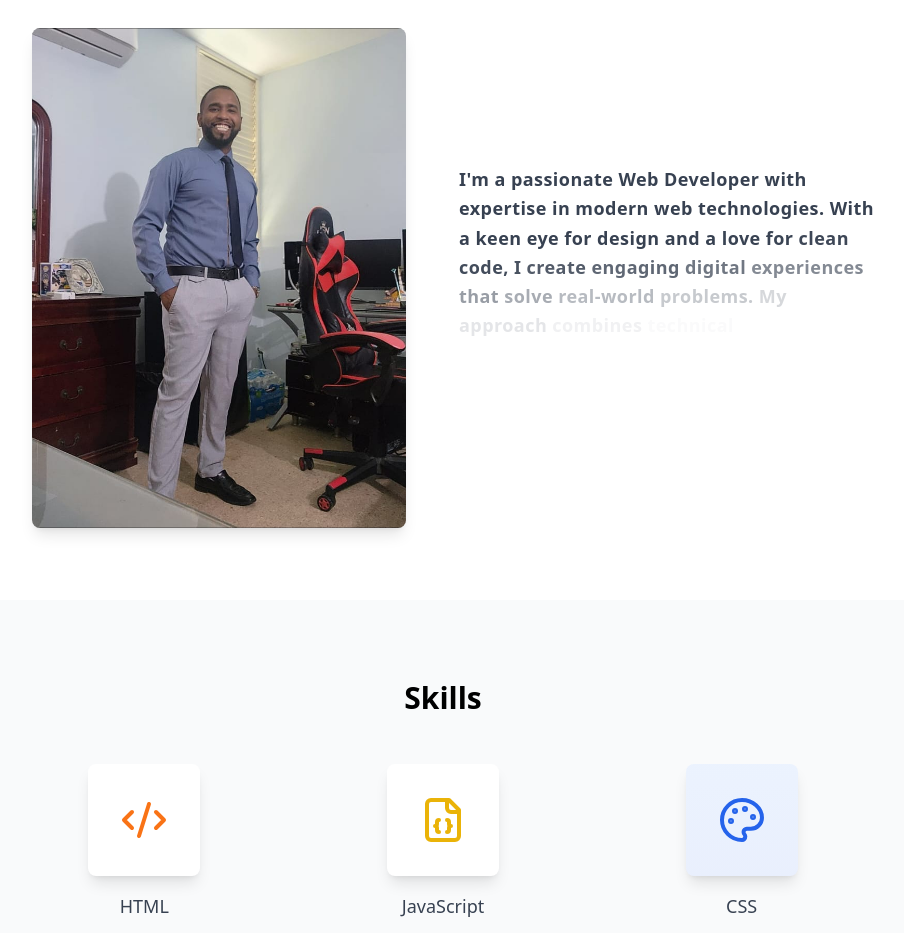
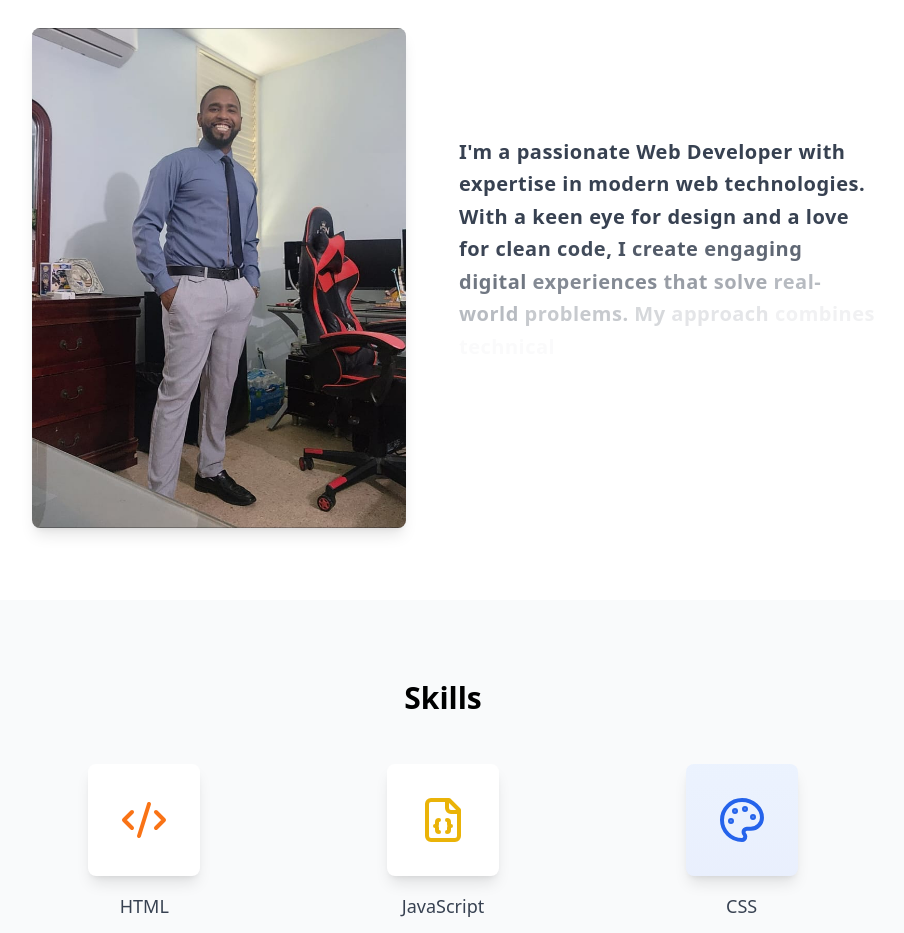
Before and after one commit to Ferny121991/Portafolio, a React (Vite) app: page / in a window 1280 px wide. Shown: the part 920-1853 px from the top of the page, without its empty margins (197-1101 px from the left). Built offline with nearby package versions, Linux system fonts and the light colour scheme.

Commit message:
cambio de fuente

```diff
--- a/src/components/text-generate-effect-demo.tsx
+++ b/src/components/text-generate-effect-demo.tsx
@@ -8,9 +8,9 @@ export default function TextGenerateEffectDemo() {
     <div className="px-4 md:px-0">
       <TextGenerateEffect
         words={words}
-        className="font-sans font-bold tracking-wide text-gray-700 dark:text-gray-300 text-sm md:text-base lg:text-lg"
+        className="font-sans font-bold tracking-wide text-gray-700 dark:text-gray-800 text-base md:text-lg lg:text-xl"
         filter={false}
-        duration={1.5} // Aumentar la duración de la animación
+        duration={1.5}
       />
     </div>
   );
```
